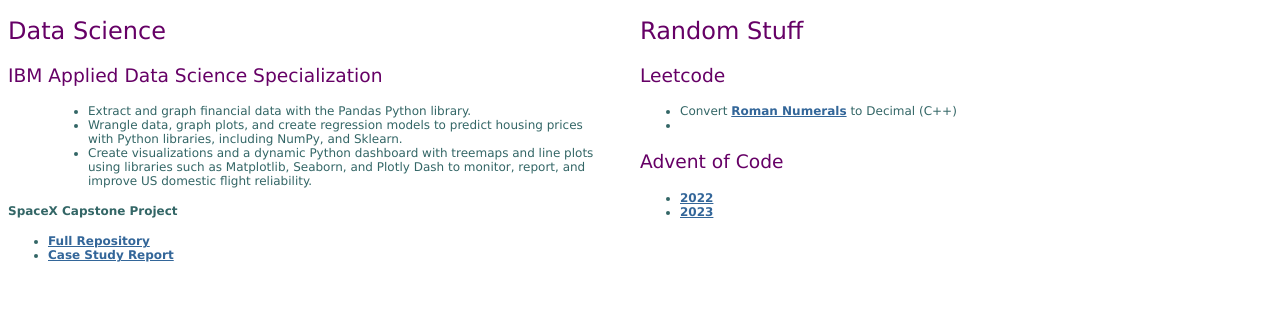
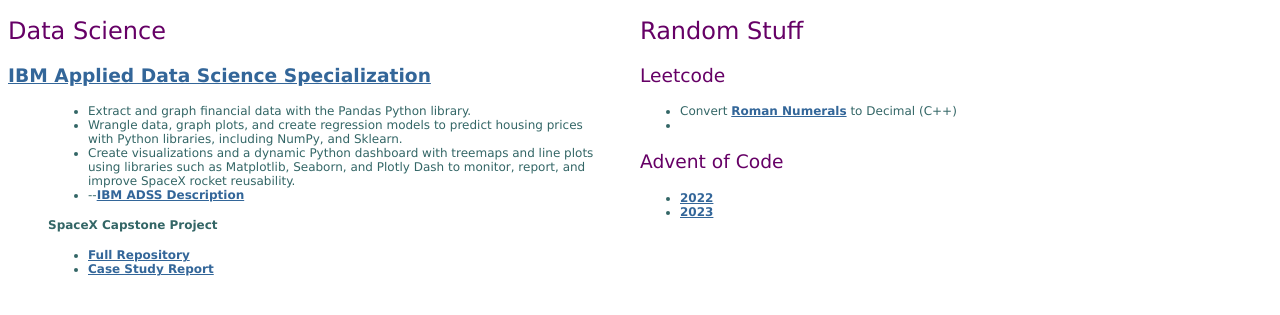
Before and after one commit to privateice/privateice.github.io, a plain HTML site: page index.html in a window 1280 px wide. Shown: the part 265-580 px from the top of the page. Drawn offline with Linux system fonts and the light colour scheme.

Commit message:
Add files via upload

```diff
--- a/index.html
+++ b/index.html
@@ -18,14 +18,14 @@
 <div class="row">
 <div class="column">
 <h2>Data Science</h2>
-<h3>IBM Applied Data Science Specialization</h3>
+<h3><a href="https://www.coursera.org/specializations/applied-data-science" rel="noreferrer noopener" target="_blank">IBM Applied Data Science Specialization</a></h3>
 <blockquote cite="https://www.coursera.org/specializations/applied-data-science">
 <ul>
 <li>Extract and graph financial data with the Pandas Python library.</li>
 <li>Wrangle data, graph plots, and create regression models to predict housing prices with Python libraries, including NumPy, and Sklearn.</li>
-<li>Create visualizations and a dynamic Python dashboard with treemaps and line plots using libraries such as Matplotlib, Seaborn, and Plotly Dash to monitor, report, and improve US domestic flight reliability.</li>
+<li>Create visualizations and a dynamic Python dashboard with treemaps and line plots using libraries such as Matplotlib, Seaborn, and Plotly Dash to monitor, report, and improve SpaceX rocket reusability.</li>
+<li>--<a href="https://www.coursera.org/specializations/applied-data-science" rel="noreferrer noopener" target="_blank">IBM ADSS Description</a></li>
 </ul>
-</blockquote>
 <h4>SpaceX Capstone Project</h4>
 <ul>
 <li><a href="https://github.com/privateice/IBMAppDSCert_testrepo.git" rel="noreferrer noopener" target="_blank">Full Repository</a></li>
```
